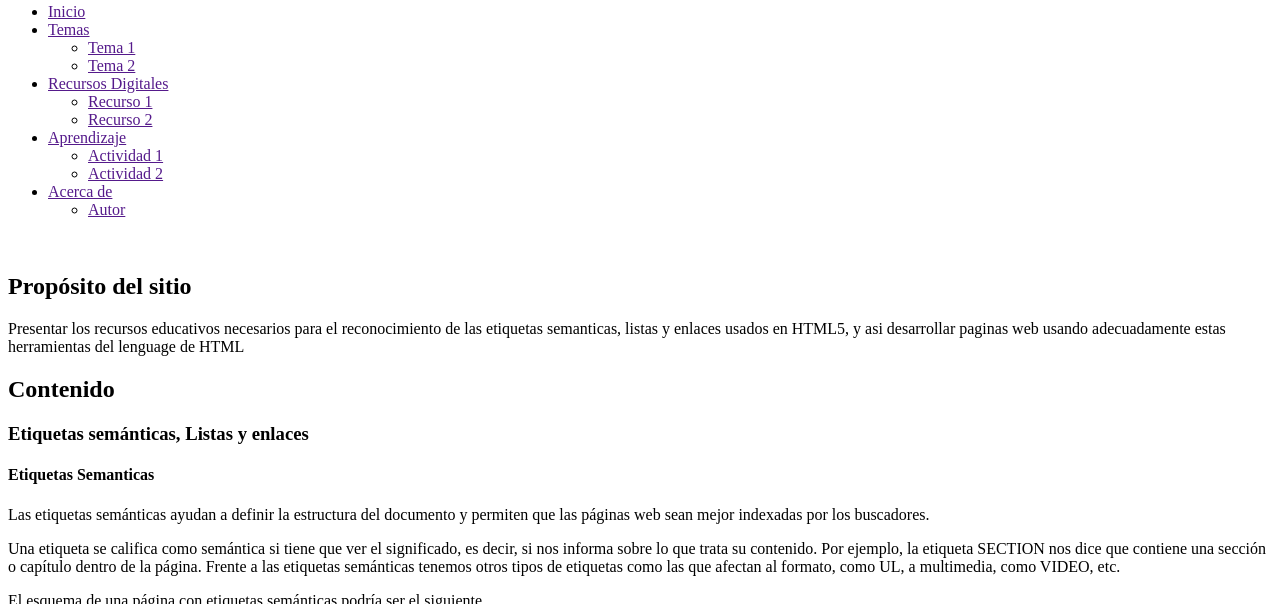
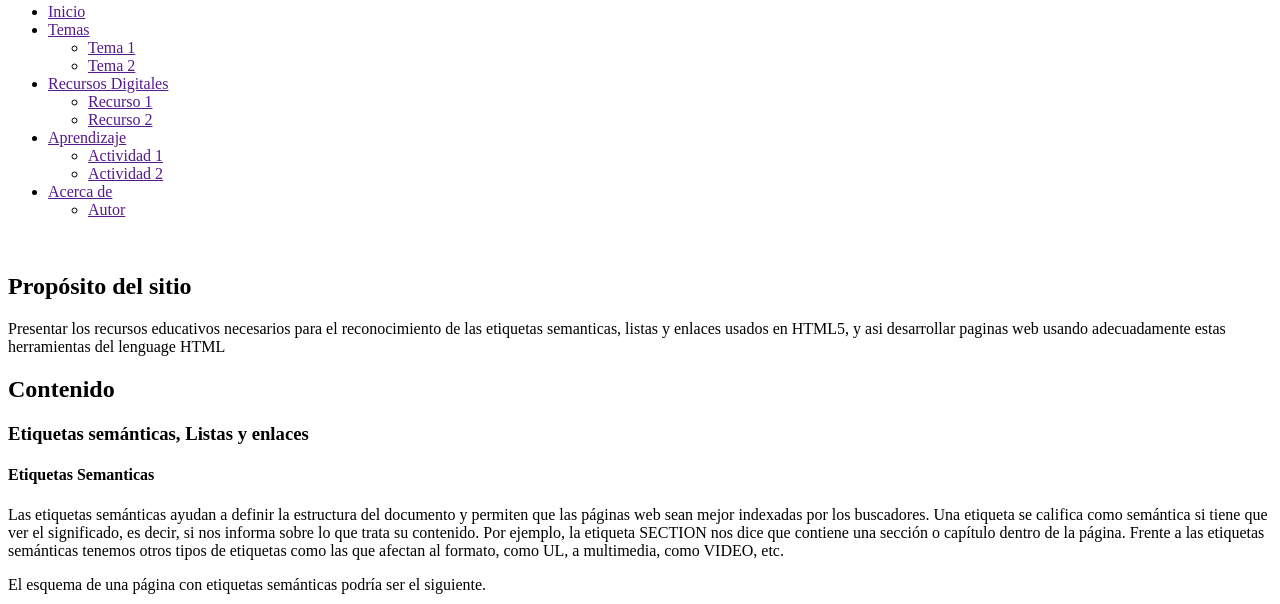
Before and after one commit to HarolManrique/DSW-HarolManrique, a plain HTML site: page fase2/design.html in a window 1280 px wide. Shown: the part 56-660 px from the top of the page. Drawn offline with Linux system fonts and the light colour scheme.

Commit message:
Update design.html

```diff
--- a/fase2/design.html
+++ b/fase2/design.html
@@ -33,14 +33,13 @@
           <br>
           <section>
               <h1>Propósito del sitio</h1>
-              <p>Presentar los recursos educativos necesarios para el reconocimiento de las etiquetas semanticas, listas y enlaces usados en HTML5, y asi desarrollar paginas web usando adecuadamente estas herramientas del lenguage de HTML</p>
+              <p>Presentar los recursos educativos necesarios para el reconocimiento de las etiquetas semanticas, listas y enlaces usados en HTML5, y asi desarrollar paginas web usando adecuadamente estas herramientas del lenguage HTML</p>
           </section>
           <article>
               <h1>Contenido</h1>
               <h3>Etiquetas semánticas, Listas y enlaces</h3>
               <h4>Etiquetas Semanticas</h4>
-              <p>Las etiquetas semánticas ayudan a definir la estructura del documento y permiten que las páginas web sean mejor indexadas por los buscadores.</p>
-              <p>Una etiqueta se califica como semántica si tiene que ver el significado, es decir, si nos informa sobre lo que trata su contenido. Por ejemplo, la etiqueta SECTION nos dice que contiene una sección o capítulo dentro de la página. Frente a las etiquetas semánticas tenemos otros tipos de etiquetas como las que afectan al formato, como UL, a multimedia, como VIDEO, etc.</p>
+              <p>Las etiquetas semánticas ayudan a definir la estructura del documento y permiten que las páginas web sean mejor indexadas por los buscadores. Una etiqueta se califica como semántica si tiene que ver el significado, es decir, si nos informa sobre lo que trata su contenido. Por ejemplo, la etiqueta SECTION nos dice que contiene una sección o capítulo dentro de la página. Frente a las etiquetas semánticas tenemos otros tipos de etiquetas como las que afectan al formato, como UL, a multimedia, como VIDEO, etc.</p>
               <p>El esquema de una página con etiquetas semánticas podría ser el siguiente.</p>
               <img src="recursos/html5.jpg" alt="">
               <h5>Referencias Bibliograficas</h5>
@@ -63,6 +62,9 @@
               <img src="recursos/enlaces.png" alt="">
               <p>Referencias Bibliograficas</p>
               <p>Enlaces HTML | Manual Web. (s. f.). Recuperado 24 de junio de 2021, de http://www.manualweb.net/html/enlaces-html/ </p>
+              <br>
+              <h4>MOCKUP</h4>
+              <img src="recursos/Mockup.png" alt="">
           </article>
     </body>
     <footer>
```
